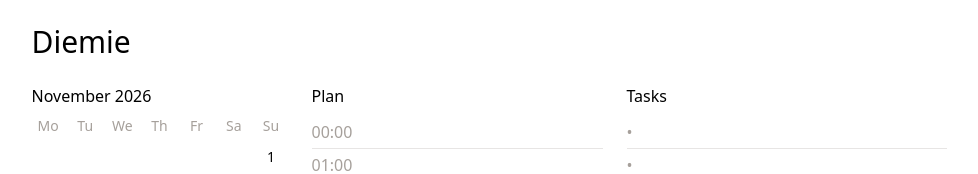
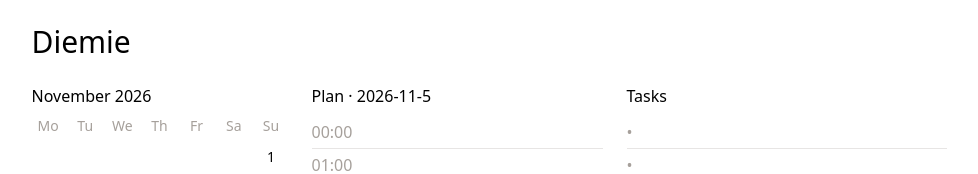
Before and after one commit to ayaagitay/diemie, a Next.js app: page / in a window 1280 px wide. Shown: the top 174 px of the page, without its empty margins (151-1129 px from the left). Built offline with nearby package versions, Linux system fonts and the light colour scheme.

Commit message:
feat: pass date to hours plan and day panel

```diff
--- a/src/app/page.tsx
+++ b/src/app/page.tsx
@@ -8,7 +8,7 @@ export default function Home() {
       <h1 className="text-3xl font-medium">Diemie</h1>
       <div className='mt-6 grid gap-6 md:grid-cols-[16rem_1fr_20rem]'>
         <Calendar />
-        <HoursPlan />
+        <HoursPlan date="2026-11-5"/>
         <DayPanel />
       </div>
 
--- a/src/components/HoursPlan.tsx
+++ b/src/components/HoursPlan.tsx
@@ -1,12 +1,15 @@
 import {pad} from "@/lib/dates";
-export function HoursPlan() {
+
+type Props = { date: string };
+
+export function HoursPlan({date}: Props) {
   const hours: number[] = [];
   for (let i=0; i<24; i++) {
     hours.push(i);
   }
   return (
     <section>
-      <h2 className="mb-2 font-medium">Plan</h2>
+      <h2 className="mb-2 font-medium">Plan · {date}</h2>
       <ul>
         {hours.map(hour => (
           <li key={hour} className="flex gap-3 border-b border-stone-200 py-1">
```
